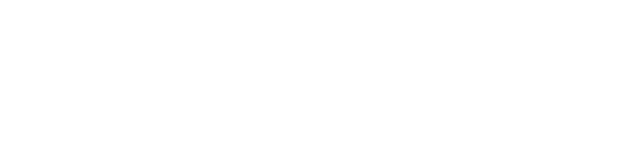
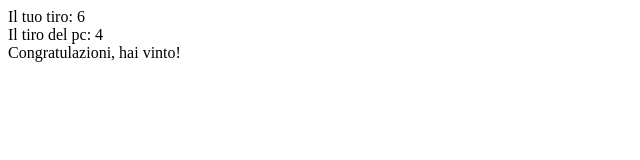
Before and after one commit to zhLisha/js-mail-dadi, a plain HTML site: page gioco-dadi/index.html in a window 1280 px wide. Shown: the whole page, without its empty margins (0-640 px from the left). Drawn offline with Linux system fonts and the light colour scheme.

Commit message:
random dice and winner done

```diff
--- a/gioco-dadi/index.html
+++ b/gioco-dadi/index.html
@@ -8,6 +8,15 @@
 </head>
 <body>
 
+    <!-- Dadi Utente JS -->
+    <div class="user-dice"></div>
+
+    <!-- Dadi Computer JS -->
+    <div class="pc-dice"></div>
+
+    <!-- Comunicazione all'utente -->
+    <div class="results"></div>
+
     <script src="js/script.js" ></script>
 </body>
 </html>
--- a/gioco-dadi/js/script.js
+++ b/gioco-dadi/js/script.js
@@ -3,3 +3,24 @@
 - Stabilire il vincitore in base al numero maggiore
 - Messaggio all'utente dell'esito della partita
 */
+
+// Creazione dadi user e computer
+const userDice = Math.floor(Math.random() * 6) + 1;
+const pcDice = Math.floor(Math.random() * 6) + 1;
+
+// Inserimento dei risultati dei dadi in DOM
+const userDiceResult = document.querySelector('.user-dice').innerHTML = `${'Il tuo tiro:'} ${userDice}`;
+const pcDiceResult = document.querySelector('.pc-dice').innerHTML = `${'Il tiro del pc:'} ${pcDice}`;
+
+
+// Valutare chi ha il numero piu' alto per il vincitore e scrivere il messaggio
+let userMessage = 'Avete avuto lo stesso risultato';
+
+if(userDice > pcDice) {
+    userMessage = 'Congratulazioni, hai vinto!'
+} else if(userDice < pcDice) {
+    userMessage = 'Peccato, riprova di nuovo!'
+}
+
+// Stampare il messaggio del risultato finale di vincita o perdita
+const finalResult = document.querySelector('.results').innerHTML = userMessage;
```
